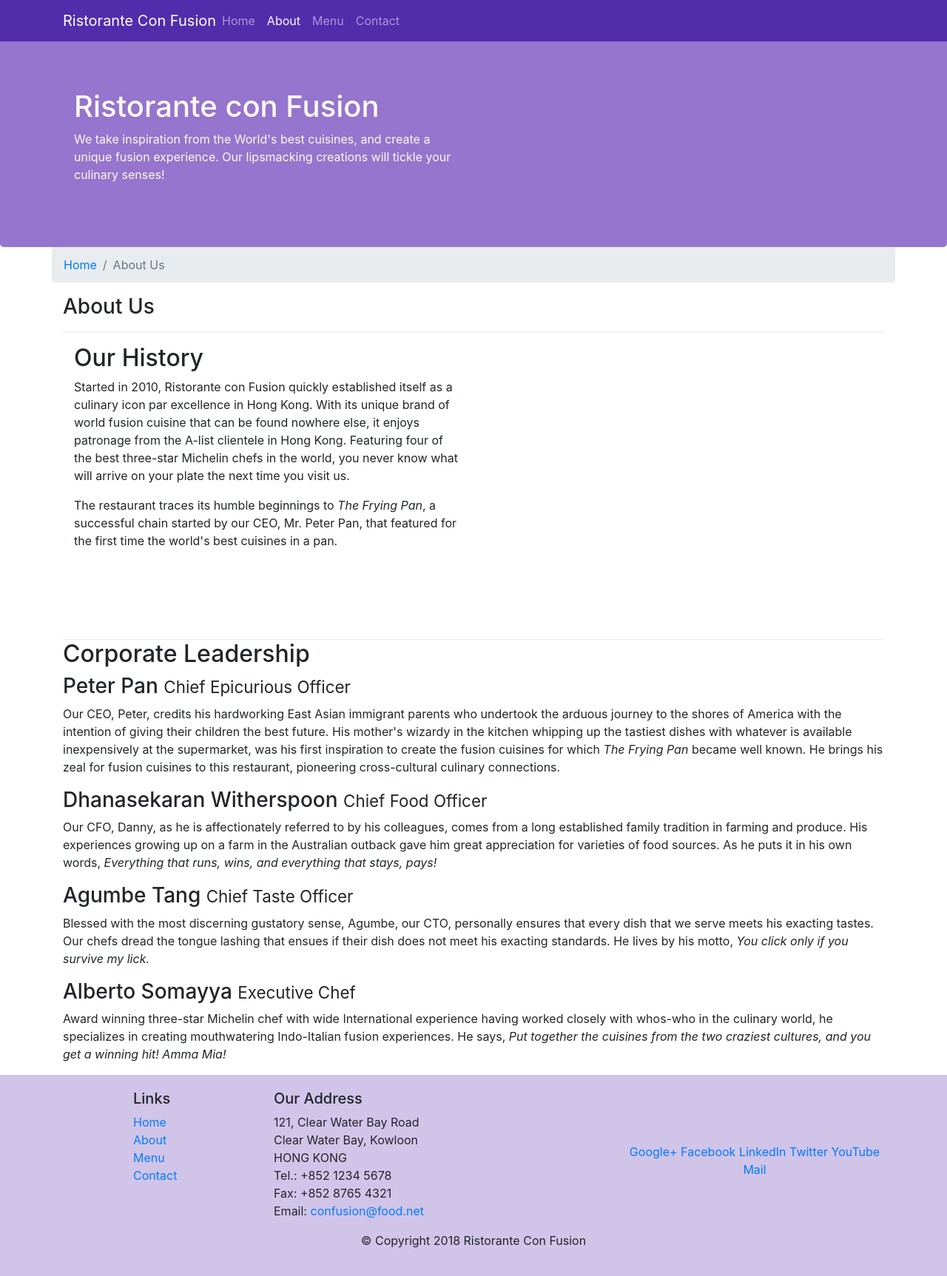
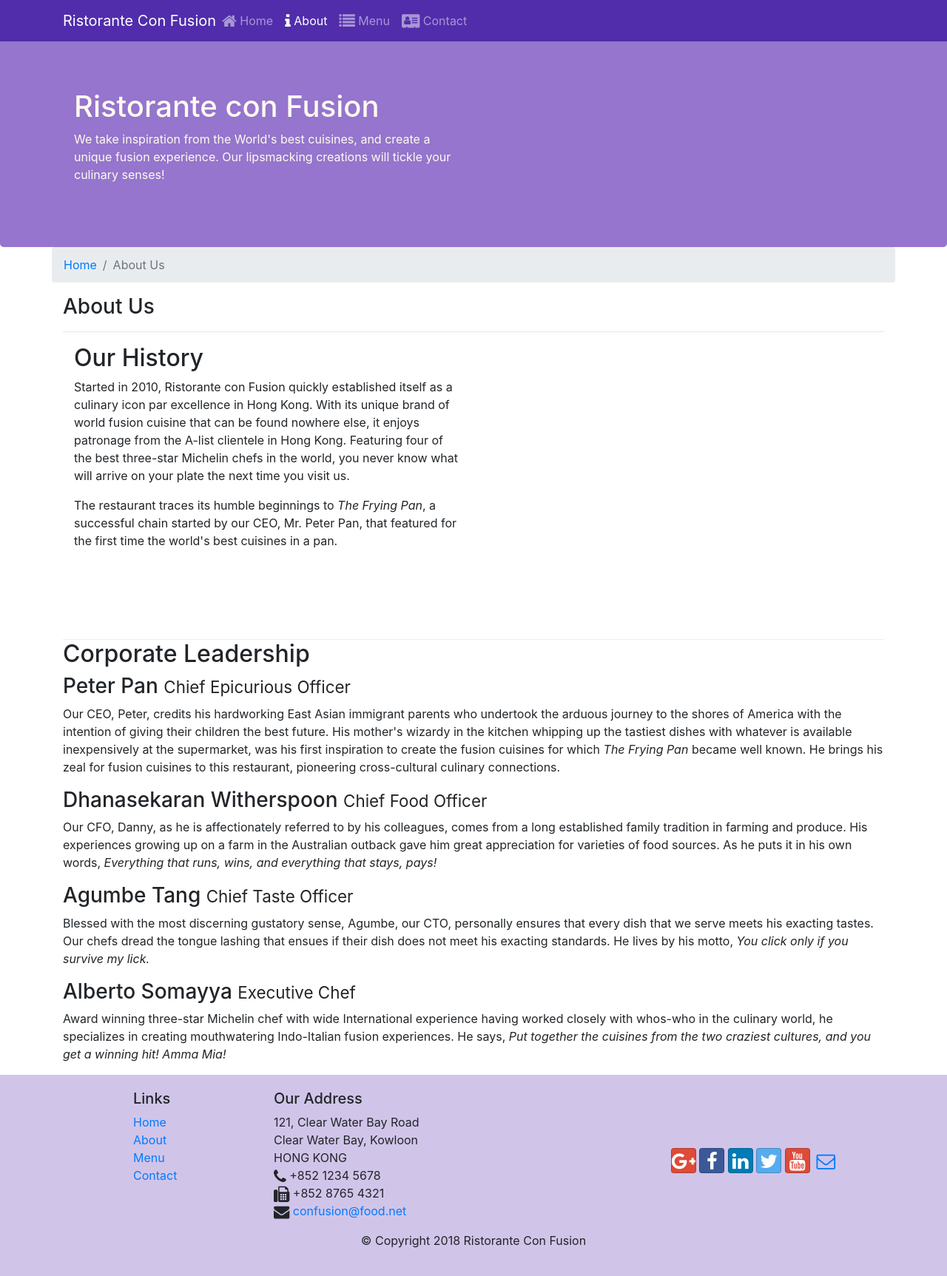
Before and after one commit to professorsinx/fullstackcoursera, a website: page aboutus.html in a window 1280 px wide. Shown: the whole page at 74% size. Drawn offline with nearby package versions, Linux system fonts and the light colour scheme.

Commit message:
Icon Fonts added

```diff
--- a/aboutus.html
+++ b/aboutus.html
@@ -8,7 +8,10 @@
     <meta http-equiv="x-ua-compatible" content="ie=edge">
     <!-- Bootstrap CSS -->
     <link rel="stylesheet" href="node_modules/bootstrap/dist/css/bootstrap.min.css">
+    <link rel="stylesheet" href="node_modules/font-awesome/css/font-awesome.min.css">
+    <link rel="stylesheet" href="node_modules/bootstrap-social/bootstrap-social.css">
     <link rel="stylesheet" href="css/styles.css">
+
     <title>Ristorante Con Fusion: About Us</title>
 
 </head>
@@ -24,10 +27,10 @@
 
             <div class="collapse navbar-collapse" id="new">
                 <ul class="navbar-nav mr-auto">
-                    <li class="nav-item"><a class="nav-link" href="./index.html">Home</a></li>
-                    <li class="nav-item active"><a class="nav-link" href="#">About</a></li>
-                    <li class="nav-item"><a class="nav-link" href="#">Menu</a></li>
-                    <li class="nav-item"><a class="nav-link" href="#">Contact</a></li>
+                    <li class="nav-item"><a class="nav-link" href="./index.html"><span class="fa fa-home fa-lg"></span> Home</a></li>
+                    <li class="nav-item active"><a class="nav-link" href="#"><span class="fa fa-info fa-lg"></span> About</a></li>
+                    <li class="nav-item"><a class="nav-link" href="#"><span class="fa fa-list fa-lg"></span> Menu</a></li>
+                    <li class="nav-item"><a class="nav-link" href="#"><span class="fa fa-address-card fa-lg"></span> Contact</a></li>
                 </ul>
             </div>
         </div>
@@ -122,19 +125,19 @@
                         121, Clear Water Bay Road<br>
                         Clear Water Bay, Kowloon<br>
                         HONG KONG<br>
-                        Tel.: +852 1234 5678<br>
-                        Fax: +852 8765 4321<br>
-                        Email: <a href="mailto:confusion@food.net">confusion@food.net</a>
+                        <i class="fa fa-phone fa-lg"></i> +852 1234 5678<br>
+                        <i class="fa fa-fax fa-lg"></i> +852 8765 4321<br>
+                        <i class="fa fa-envelope fa-lg"></i> <a href="mailto:confusion@food.net">confusion@food.net</a>
                     </address>
                 </div>
                 <div class="col-12 col-sm-4 align-self-center">
                     <div class="text-center">
-                        <a href="http://google.com/+">Google+</a>
-                        <a href="http://www.facebook.com/profile.php?id=">Facebook</a>
-                        <a href="http://www.linkedin.com/in/">LinkedIn</a>
-                        <a href="http://twitter.com/">Twitter</a>
-                        <a href="http://youtube.com/">YouTube</a>
-                        <a href="mailto:">Mail</a>
+                        <a class="btn btn-social-icon btn-google" href="http://google.com/+"><i class="fa fa-google-plus fa-lg"></i></a>
+                        <a class="btn btn-social-icon btn-facebook" href="http://www.facebook.com/profile.php?id="><i class="fa fa-facebook fa-lg"></i></a>
+                        <a class="btn btn-social-icon btn-linkedin" href="http://www.linkedin.com/in/"><i class="fa fa-linkedin fa-lg"></i></a>
+                        <a class="btn btn-social-icon btn-twitter" href="http://twitter.com/"><i class="fa fa-twitter fa-lg"></i></a>
+                        <a class="btn btn-social-icon btn-google" href="http://youtube.com/"><i class="fa fa-youtube fa-lg"></i></a>
+                        <a class="btn btn-social-icon " href="mailto:"><i class="fa fa-envelope-o fa-lg"></i></a>
                     </div>
                 </div>
             </div>
--- a/package.json
+++ b/package.json
@@ -15,6 +15,8 @@
   },
   "dependencies": {
     "bootstrap": "^4.0.0",
+    "bootstrap-social": "^5.1.1",
+    "font-awesome": "^4.7.0",
     "jquery": "^3.3.1",
     "popper.js": "^1.12.9"
   }
```
Also changed, not shown: index.html (+21 -17 lines), 1 other file.
